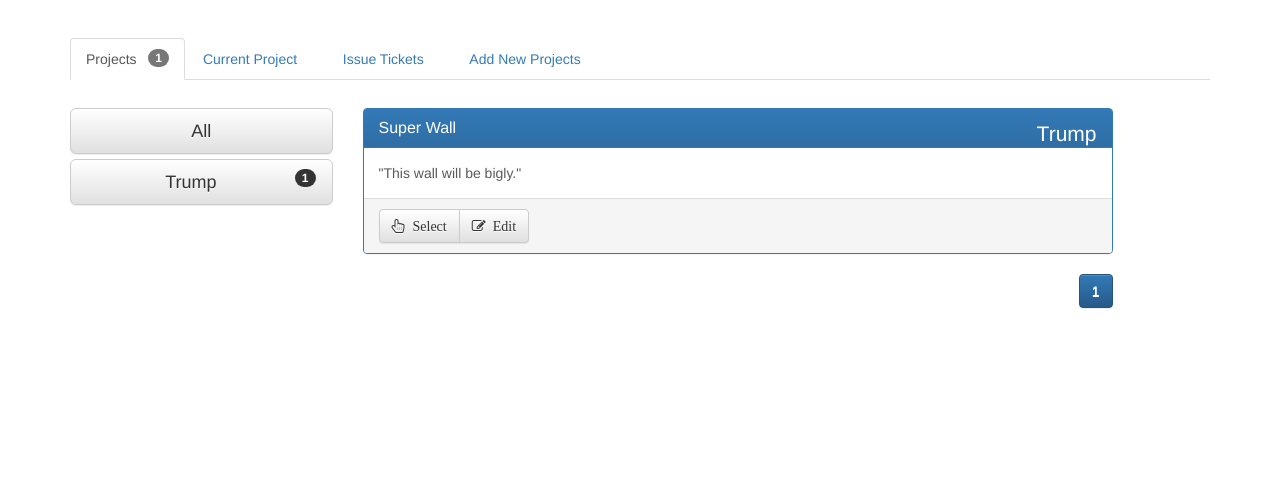
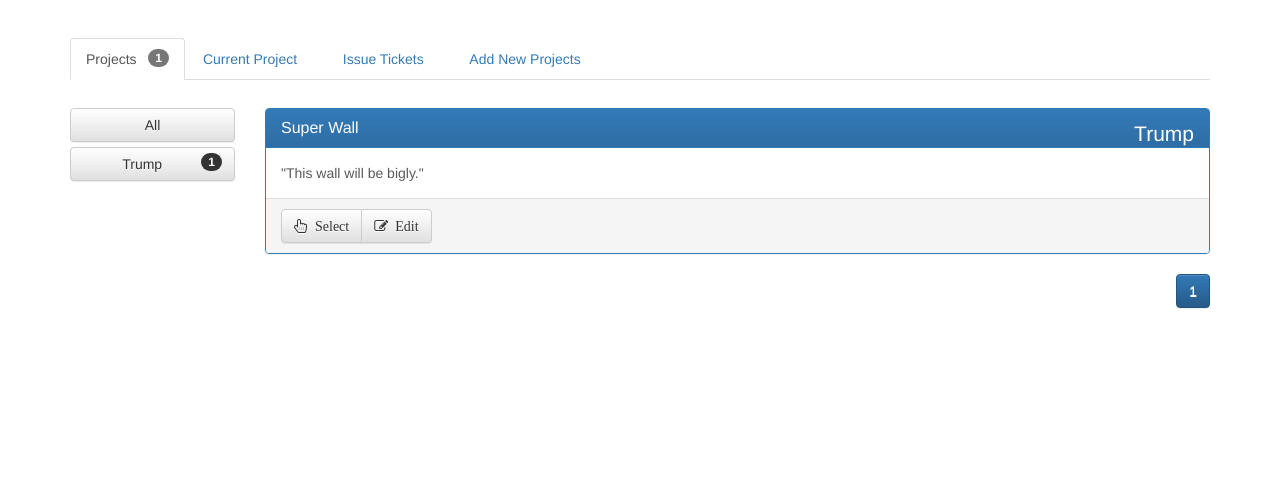
Before and after one commit to Dlouie90/web-service-tool, a website: page app/index.html in a window 1280 px wide. Shown: the part 322-800 px from the top of the page. Drawn offline with nearby package versions, Linux system fonts and the light colour scheme.

Commit message:
col size the same as project-info's

```diff
--- a/app/features/project/list/project-list.html
+++ b/app/features/project/list/project-list.html
@@ -1,15 +1,15 @@
 <!-- main container -->
 <div class="row">
     <!-- author category list container -->
-    <div class="col-xs-3">
+    <div class="col-sm-2">
         <!-- the default button -->
-        <a ng-click="selectAuthor()" class="btn btn-block btn-default btn-lg">
+        <a ng-click="selectAuthor()" class="btn btn-block btn-default">
             All
         </a>
         <!-- the buttons for each category (author) -->
         <a ng-repeat="author in projects | orderBy:'author' | unique: 'author'"
            ng-click="selectAuthor(author)"
-           class="btn btn-block btn-default btn-lg"
+           class="btn btn-block btn-default"
            ng-class="getAuthorClass(author)">
             {{author}} <span class="badge pull-right">{{ getAuthorCount(author) }}</span>
         </a>
@@ -17,7 +17,7 @@
 
 
     <!-- project list container -->
-    <div class="col-xs-8">
+    <div class="col-sm-10">
         <!-- container for all the projects and its information -->
         <div ng-repeat="project in projects | filter:authorFilter |
                           range:selectedPage:pageSize">
```
